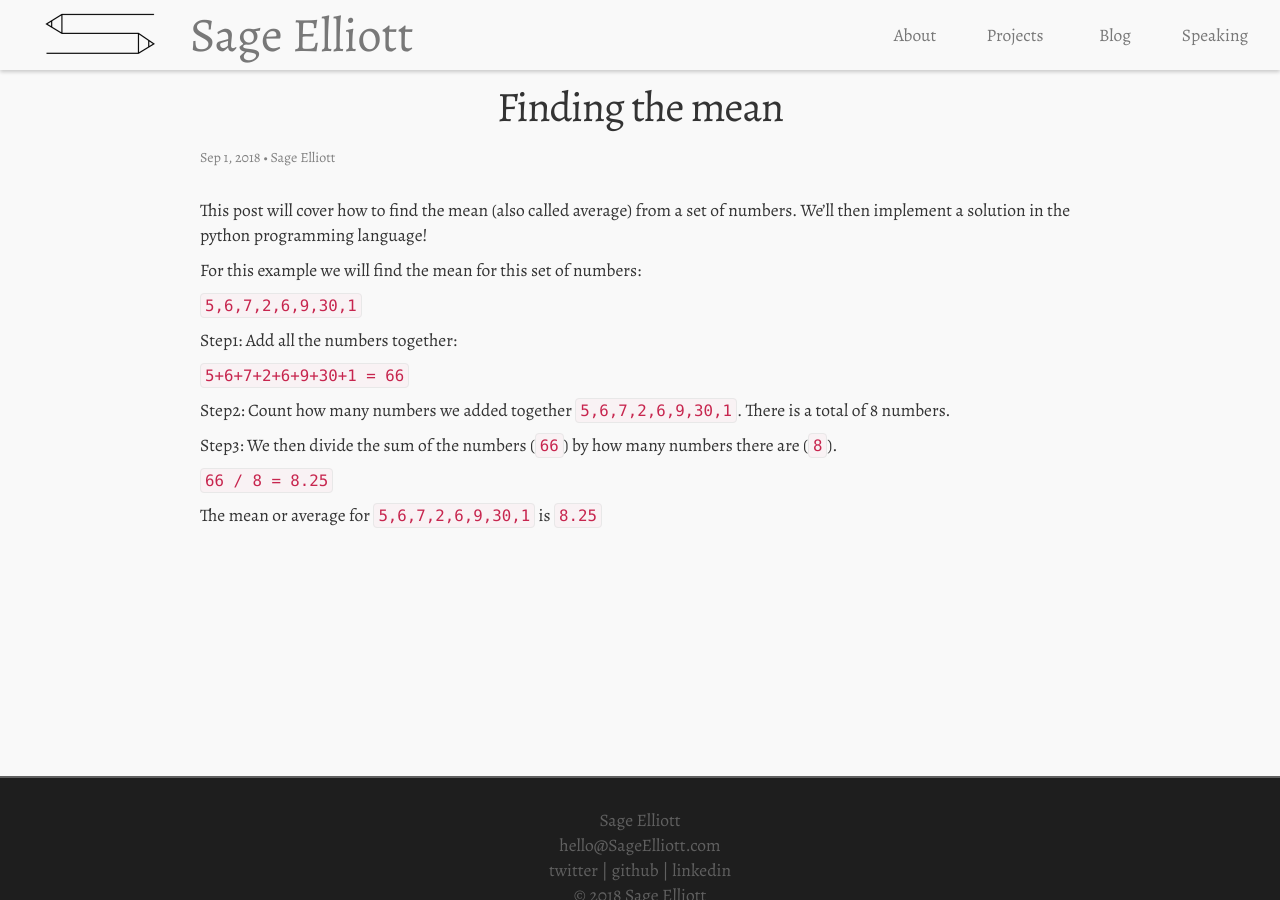
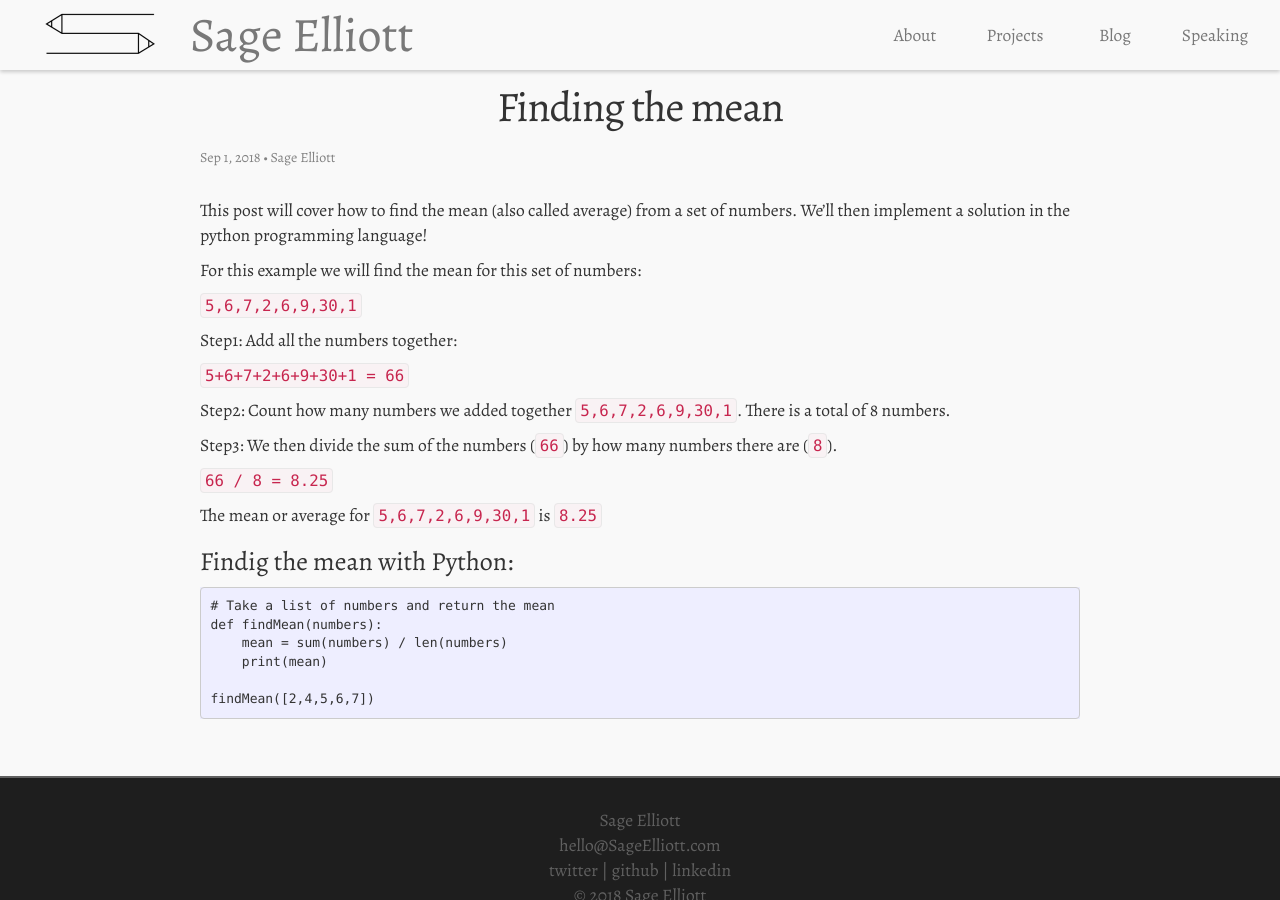
Before and after one commit to sagecodes/sage-blog, a Jekyll site: the page built from _posts/blog/math/2018-09-01-post-finding-the-mean.markdown, in a window 1280 px wide. Built offline with Jekyll 4.4.1, drawn with Linux system fonts in a browser that asks for light colours; nearby versions of some CDN libraries; some web fonts are replaced.

Commit message:
Add in Python Solution for mean

````diff
--- a/_posts/blog/math/2018-09-01-post-finding-the-mean.markdown
+++ b/_posts/blog/math/2018-09-01-post-finding-the-mean.markdown
@@ -26,3 +26,14 @@ Step3: We then divide the sum of the numbers (`66`) by how many numbers there ar
 `66 / 8 = 8.25`
 
 The mean or average for `5,6,7,2,6,9,30,1` is `8.25`
+
+### Findig the mean with Python:
+
+```
+# Take a list of numbers and return the mean
+def findMean(numbers):
+    mean = sum(numbers) / len(numbers)
+    print(mean)
+
+findMean([2,4,5,6,7])
+```
--- a/_posts/blog/math/2018-09-01-post-finding-the-mode.markdown
+++ b/_posts/blog/math/2018-09-01-post-finding-the-mode.markdown
@@ -26,8 +26,8 @@ Check to see if any numbers repeat. The ones that repeat the most are the mode.
 
 `1,`**`2,2,`**`5,`**`6,6,6,`**`7,9,30`
 
-We can see that `2`s repteat 2 times and `6` repeats 3 times. So in the exmample `6` is the Mode.
+We can see that `2`s repeat 2 times and `6` repeats 3 times. So in the example `6` is the Mode.
 
-if all numbers are repeated same amount of times the list is considred multimodal. Any number would be considred a valid mode.
+if all numbers are repeated same amount of times the list is considered multimodal. Any number would be considered a valid mode.
 
 `6,7,8,9` is a multimodal list.
````
